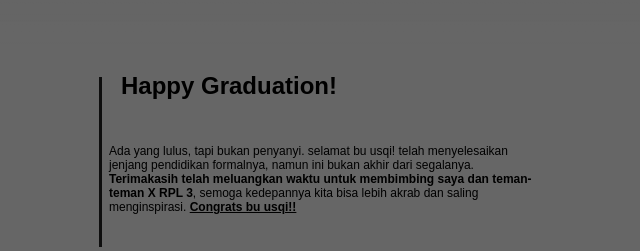
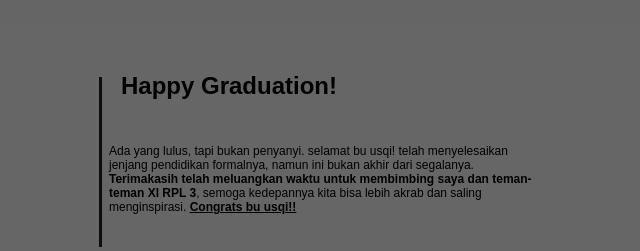
Before and after one commit to contact-iqbal/congratulations, a plain HTML site: page index.html in a window 1280 px wide. Shown: the part 838-1089 px from the top of the page, 316-956 px from the left. Drawn offline with Linux system fonts and the light colour scheme; a web font is replaced by a local one.

Commit message:
fix subheadline

```diff
--- a/index.html
+++ b/index.html
@@ -63,7 +63,7 @@
             <p class="information">Ada yang lulus, tapi bukan penyanyi. selamat bu usqi! telah menyelesaikan jenjang
                 pendidikan
                 formalnya, namun ini bukan akhir dari segalanya. <span style="font-weight: bolder;">Terimakasih
-                    telah meluangkan waktu untuk membimbing saya dan teman-teman X RPL 3</span>,
+                    telah meluangkan waktu untuk membimbing saya dan teman-teman XI RPL 3</span>,
                 semoga kedepannya kita bisa lebih akrab dan saling menginspirasi. <span style="font-weight: bolder; text-decoration: underline;">Congrats bu usqi!!</span></p>
             <p>-iqbal</p>
         </div>
```
